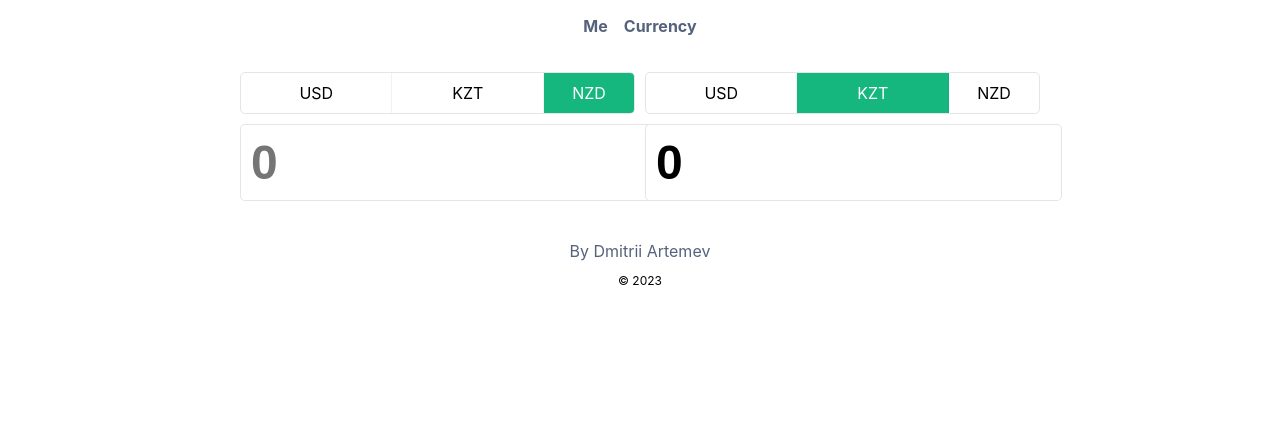
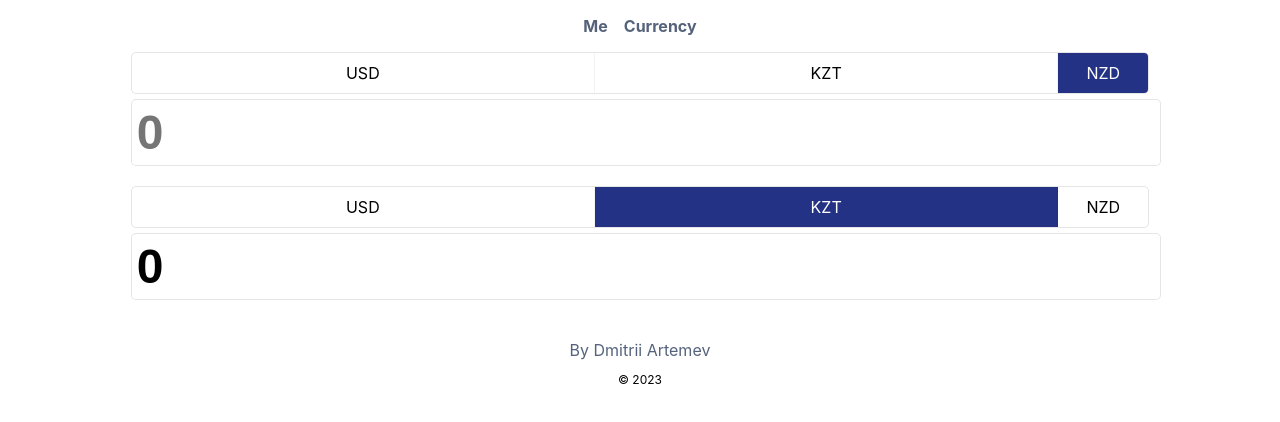
Before and after one commit to CorbenYkt/oldresume, a React (Create React App) app: page /#/currency in a window 1280 px wide. Shown: the top 422 px of the page. Built offline with nearby package versions, Linux system fonts and the light colour scheme; no server answers.

Commit message:
Currency page updated

```diff
--- a/src/index.css
+++ b/src/index.css
@@ -62,10 +62,10 @@ h3 {
     border: 1px solid rgba(0, 0, 0, 0.1);
     font-size: 3rem;
     font-weight: bold;
-    padding: 10px 10px;
+    padding: 5px 5px;
     letter-spacing: 1.3px;
     outline: none;
-    margin-top: 10px;
+    margin-top: 5px;
     border-radius: 5px;
     width: 100%;
   }
@@ -97,7 +97,7 @@ h3 {
     }
 
     &.active {
-      background-color: #16b67f;
+      background-color: #243285;
       color: #fff;
     }
 
@@ -106,11 +106,6 @@ h3 {
       align-items: center;
       flex: 0 0 50px;
       border-right: 0;
-
-      svg {
-        width: 16px;
-        height: 16px;
-      }
     }
   }
 }
--- a/src/routes/currency.js
+++ b/src/routes/currency.js
@@ -45,11 +45,12 @@ export default function Currency() {
 
 
     return (
-        <div className="App">
+        <div>
             <CurrencyBlock value={fromPrice}
                 currency={fromCurrency}
                 onChangeCurrency={setfromCurrency}
                 onChangeValue={onChangeFromPrice} />
+
             <CurrencyBlock value={toPrice}
                 currency={toCurrency}
                 onChangeCurrency={settoCurrency}
--- a/src/routes/currencyBlock.jsx
+++ b/src/routes/currencyBlock.jsx
@@ -13,13 +13,12 @@ export const CurrencyBlock = ({ value, currency, onChangeValue, onChangeCurrency
                     {cur}
                 </li>
             ))}
-
         </ul>
         <input
             onChange={(e) => onChangeValue(e.target.value)}
             value={value}
             type="number"
-            placeholder={0}
-        />
+            placeholder={0} />
+        <br></br><br></br>
     </div>
 );
```
